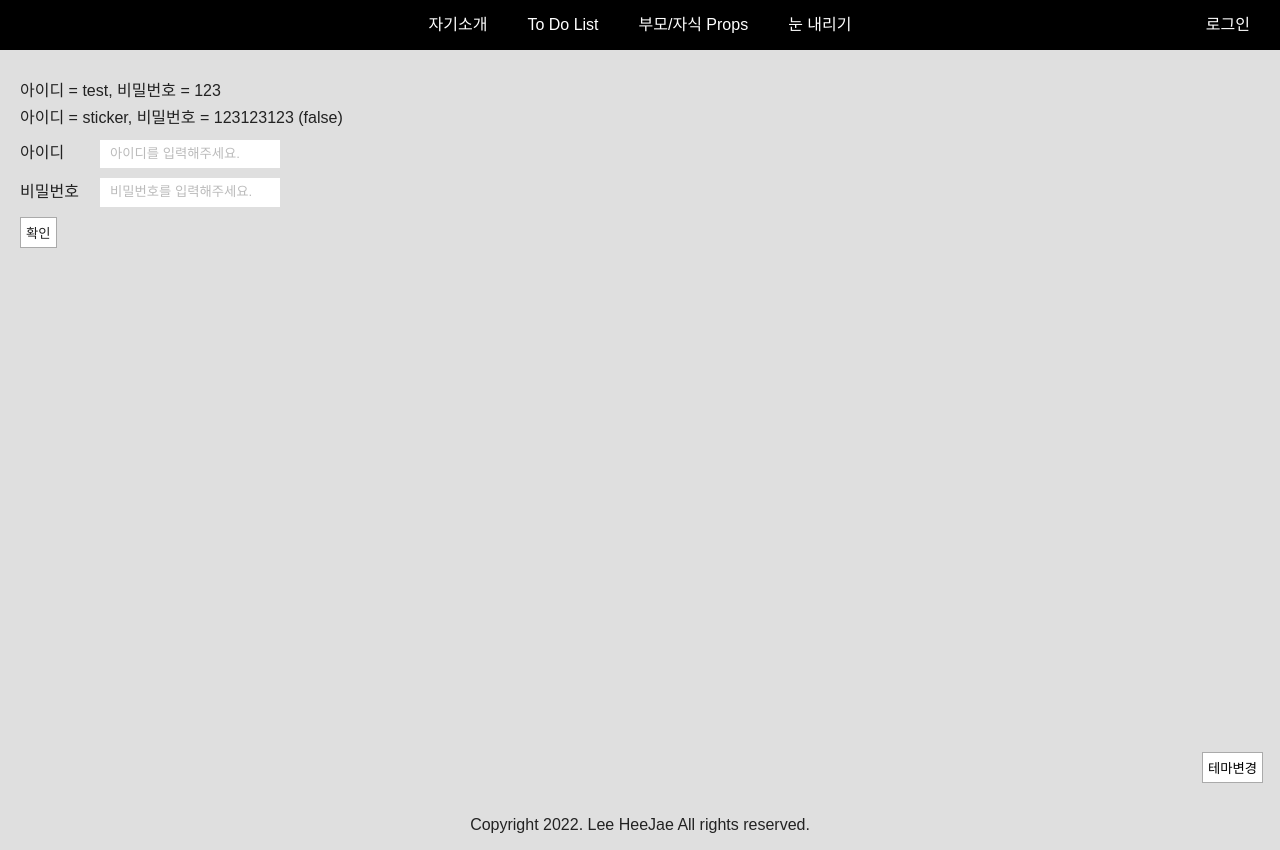
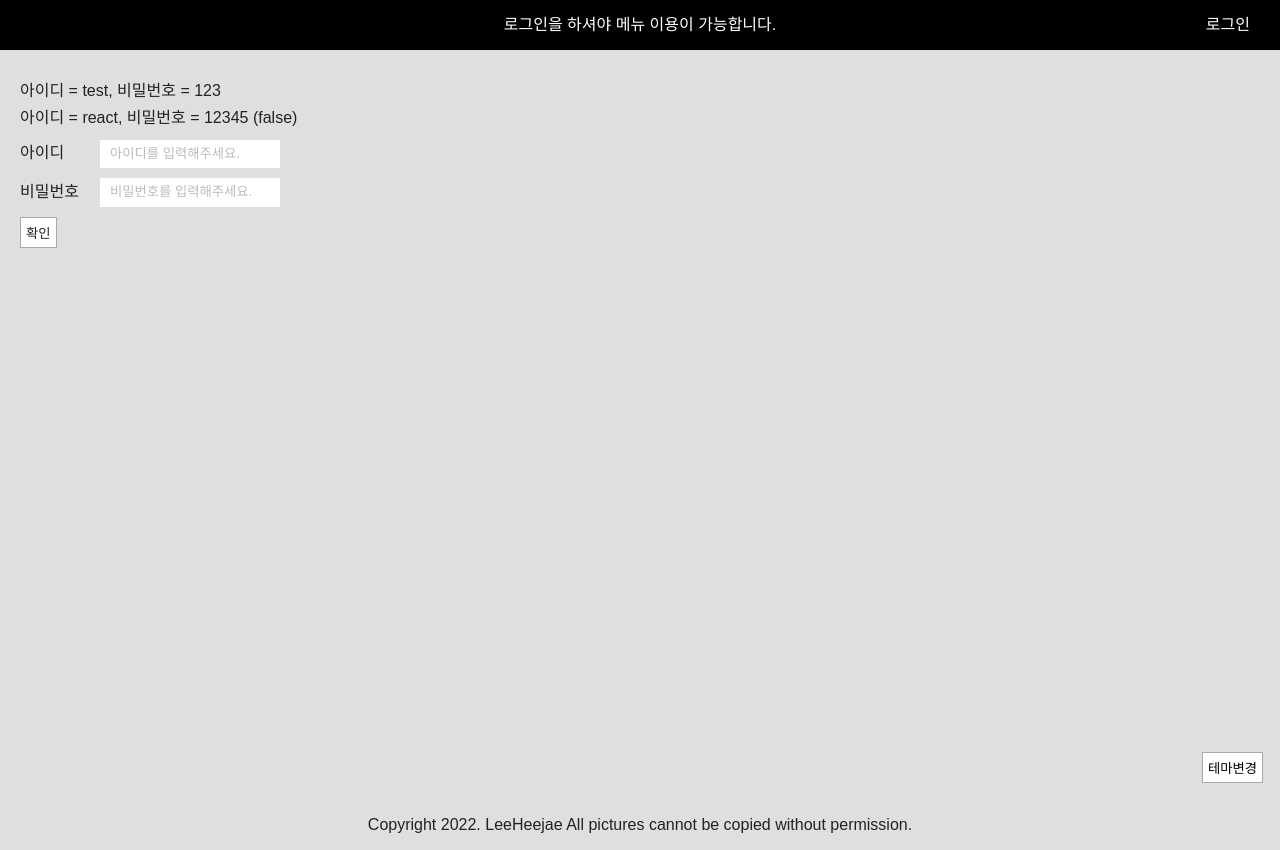
Before and after one commit to heejae0811/react-study, a React (Create React App) app: page / in a window 1280 px wide. Built offline with nearby package versions, Linux system fonts and the light colour scheme.

Commit message:
Modify 코드정리

```diff
--- a/src/App.js
+++ b/src/App.js
@@ -3,17 +3,16 @@ import {Routes, Route} from 'react-router-dom'
 import {ThemeProvider} from 'styled-components'
 import {darkTheme, lightTheme} from './component/theme/Theme'
 import GlobalStyle from './component/theme/GlobalStyle'
+import {useUserState} from './context/UserContext'
+import Header from './component/layout/Header'
+import Footer from './component/layout/Footer'
+import ThemeButton from './component/theme/ThemeButton'
+import LoginPage from './pages/login/index'
+import MyPage from './pages/mypage/index'
 import IntroPage from './pages/intro/index'
-import TodoPage from './pages/todo/index'
 import PropsPage from './pages/props/index'
 import SnowPage from './pages/snow/index'
-import LoginPage from './pages/login/index'
-import MyPage from './pages/mypage/index'
-import Header from './component/layout/Header'
-import Footer from './component/layout/Footer'
-import Snow from './component/snow/Snow'
-import ThemeButton from './component/theme/ThemeButton'
-import {useUserState} from './context/UserContext'
+import TodoPage from './pages/todo/index'
 
 function App() {
   const {user} = useUserState()
@@ -31,9 +30,9 @@ function App() {
         {user ? (
           <Routes isDarkMode={isDarkMode}>
             <Route path="/intro" element={<IntroPage/>}/>
-            <Route path="/todo" element={<TodoPage/>}/>
             <Route path="/props" element={<PropsPage/>}/>
             <Route path="/snow" element={<SnowPage/>}/>
+            <Route path="/todo" element={<TodoPage/>}/>
             <Route path="/mypage" element={<MyPage/>}/>
           </Routes>
         ) : (
--- a/src/component/layout/Footer.js
+++ b/src/component/layout/Footer.js
@@ -3,7 +3,7 @@ import './footer.scss'
 const Footer = () => {
   return (
     <footer className="footer">
-      <p>Copyright 2022. Lee HeeJae All rights reserved.</p>
+      <p>Copyright 2022. LeeHeejae All pictures cannot be copied without permission.</p>
     </footer>
   )
 }
--- a/src/component/layout/Header.js
+++ b/src/component/layout/Header.js
@@ -24,31 +24,19 @@ const Header = () => {
                   <Link to="/intro">자기소개</Link>
                 </li>
                 <li>
-                  <Link to="/todo">To Do List</Link>
-                </li>
-                <li>
                   <Link to="/props">부모/자식 Props</Link>
                 </li>
                 <li>
                   <Link to="/snow">눈 내리기</Link>
                 </li>
                 <li>
-                  <Link to="/mypage">마이페이지</Link>
+                  <Link to="/todo">To Do List</Link>
                 </li>
               </>
             ) : (
               <>
                 <li>
-                  <Link to="/intro">자기소개</Link>
-                </li>
-                <li>
-                  <Link to="/todo">To Do List</Link>
-                </li>
-                <li>
-                  <Link to="/props">부모/자식 Props</Link>
-                </li>
-                <li>
-                  <Link to="/snow">눈 내리기</Link>
+                  로그인을 하셔야 메뉴 이용이 가능합니다.
                 </li>
               </>
             )
@@ -60,6 +48,9 @@ const Header = () => {
         user ? (
           <ul>
             <li>{user.loginId} 님</li>
+            <li>
+              <Link to="/mypage">마이페이지</Link>
+            </li>
             <li className="logout" onClick={onLogOut}>로그아웃</li>
           </ul>
         ) : (
--- a/src/context/UserContext.js
+++ b/src/context/UserContext.js
@@ -23,9 +23,9 @@ const initialState = {
       ]
     },
     {
-      name: '스틱',
-      loginId: 'sticker',
-      password: '123123123',
+      name: '리액트',
+      loginId: 'react',
+      password: '12345',
       phoneNumber: '010-1243-1234',
       isAdmin: false,
       accessToken: '43c1051a9b9d8e7779123328182e4',
--- a/src/pages/login/index.js
+++ b/src/pages/login/index.js
@@ -38,7 +38,7 @@ function LoginPage() {
   return (
     <div className="login-page">
       <h4>아이디 = test, 비밀번호 = 123</h4>
-      <h4>아이디 = sticker, 비밀번호 = 123123123 (false)</h4>
+      <h4>아이디 = react, 비밀번호 = 12345 (false)</h4>
 
       <div>
         <label htmlFor="user_id">아이디</label>
```
